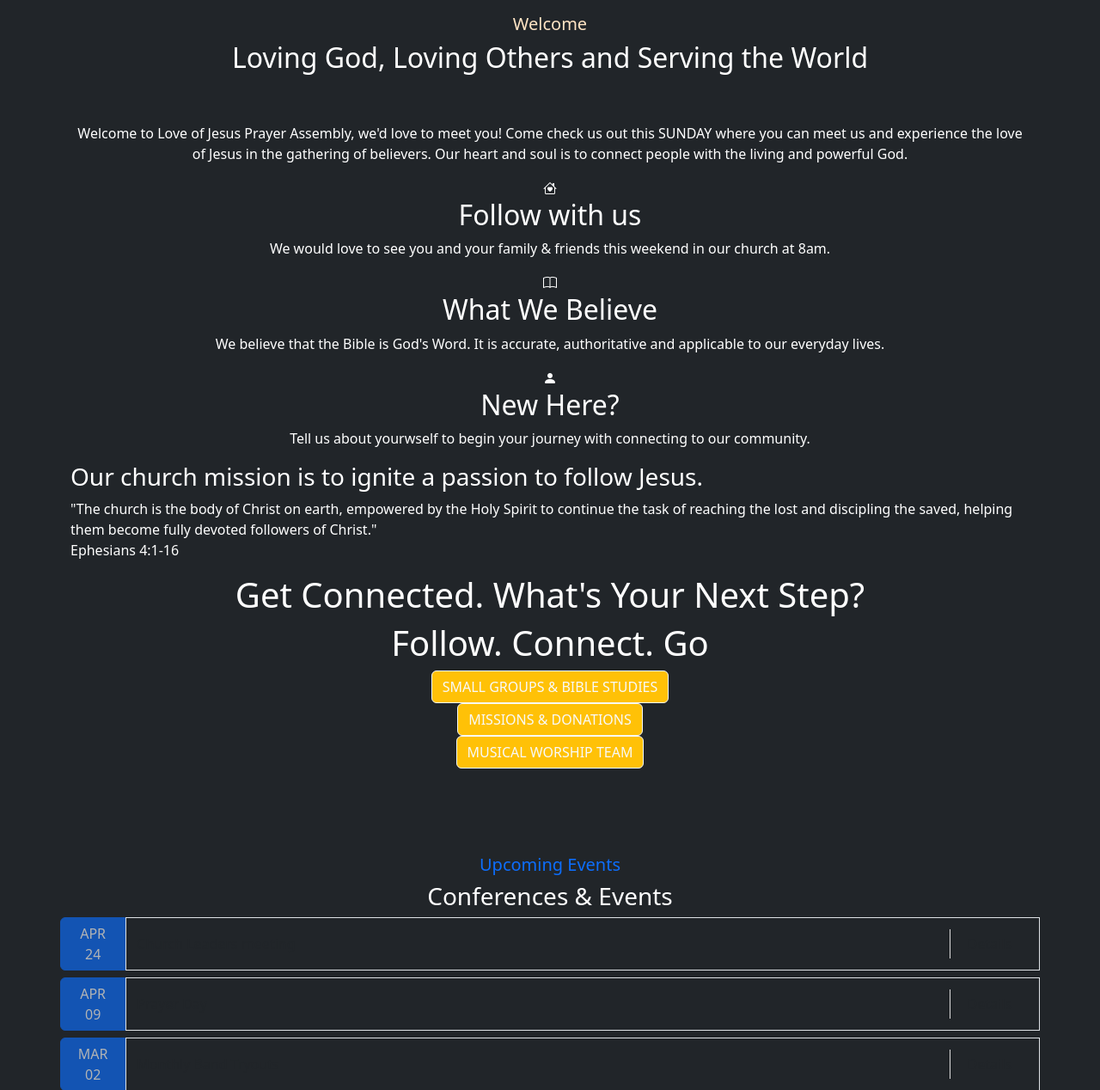
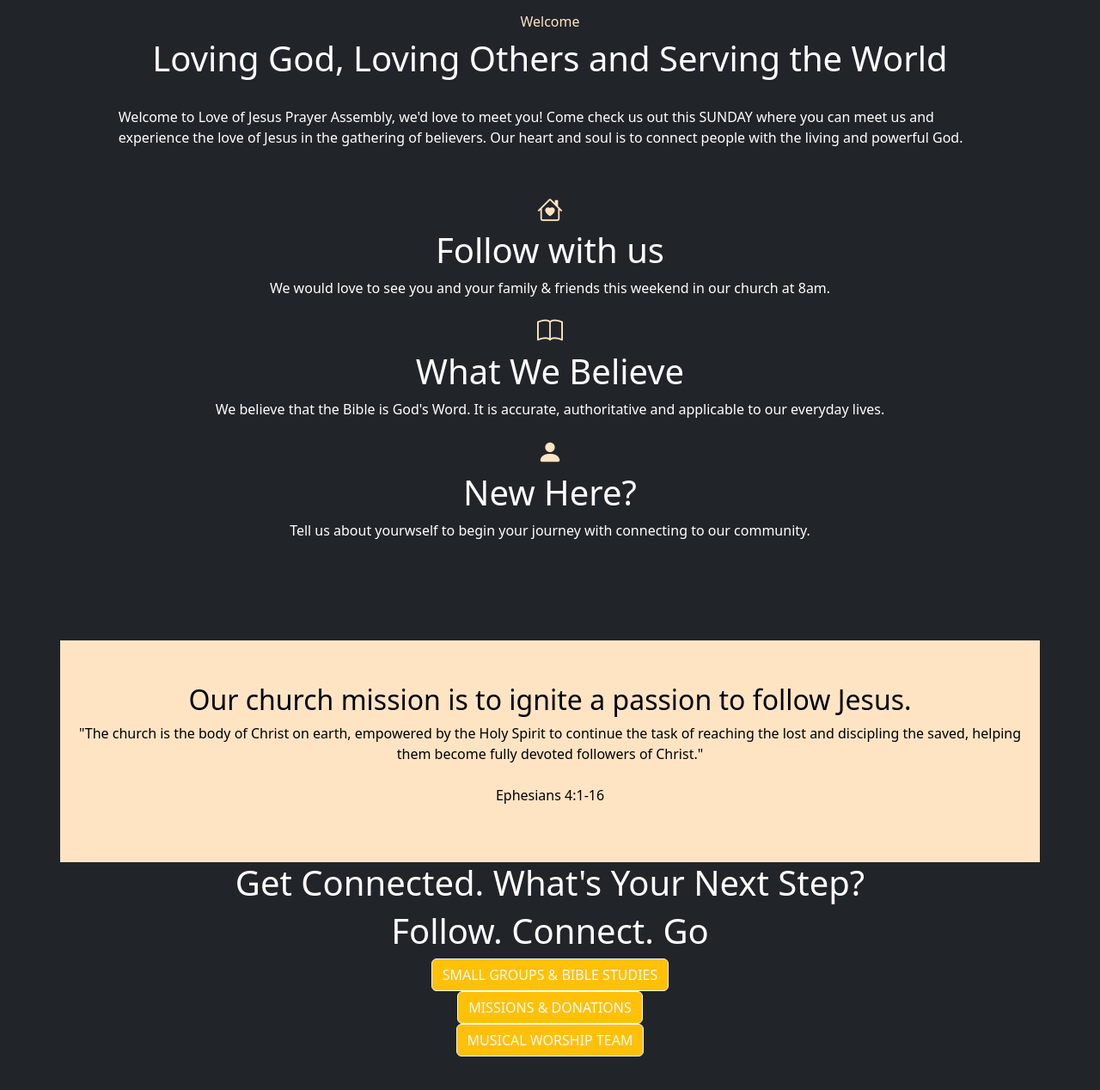
Before and after one commit to i-ekundayo/LOJPA, a PHP site: page / in a window 1280 px wide. Shown: the part 2212-3480 px from the top of the page at 86% size. Run offline with PHP 8.4, Linux system fonts and the light colour scheme.

Commit message:
worked on the welcome section and church mission

```diff
--- a/index.html
+++ b/index.html
@@ -69,36 +69,35 @@
           <div class="iconView d-flex align-items-center justify-content-center"><img src="images/icon-view.svg" style="width: 30px;" alt="view"></div>
         </div>
         <aside class="mt-3 text">
-            <div>
-              <h5>Welcome</h5>
-              <h2>Loving God, Loving Others and Serving the World</h2>
-              <br>
+            <div class="welcomeText">
+              <h6>Welcome</h6>
+              <h1>Loving God, Loving Others and Serving the World</h1>
               <br>
               <p>Welcome to Love of Jesus Prayer Assembly, we'd love to meet you! Come check us out this SUNDAY where you can meet us and experience the love of Jesus in the gathering of believers. Our heart and soul is to connect people with the living and powerful God.</p>
             </div>
 
             <article>
               <span><i class="bi bi-house-heart"></i></span>
-              <h2>Follow with us</h2>
+              <h1>Follow with us</h1>
               <p>We would love to see you and your family & friends this weekend in our church at 8am.</p>
             </article>
             <article>
               <span><i class="bi bi-book"></i></span>
-              <h2>What We Believe</h2>
+              <h1>What We Believe</h1>
               <p>We believe that the Bible is God's Word. It is accurate, authoritative and applicable to our everyday lives.</p>
             </article>
             <article>
               <span><i class="bi bi-person-fill"></i></span>
-              <h2>New Here?</h2>
+              <h1>New Here?</h1>
               <p>Tell us about yourwself to begin your journey with connecting to our community.</p>
             </article>
         </aside>
     </section>
 
     <!-- Church Mission -->
-    <section class="container">
-      <h3>Our church mission is to ignite a passion to follow Jesus.</h3>
-      <p>"The church is the body of Christ on earth, empowered by the Holy Spirit to continue the task of reaching the lost and discipling the saved, helping them become fully devoted followers of Christ."<br>Ephesians 4:1-16</p>
+    <section class="container" id="churchMission">
+      <h2>Our church mission is to ignite a passion to follow Jesus.</h2>
+      <p>"The church is the body of Christ on earth, empowered by the Holy Spirit to continue the task of reaching the lost and discipling the saved, helping them become fully devoted followers of Christ."<br><br>Ephesians 4:1-16</p>
     </section>
 
     <!-- Assistance -->
--- a/style.css
+++ b/style.css
@@ -76,7 +76,7 @@ footer {
 }
 
 #welcomeSection {
-    margin-top: 100px;
+    margin: 100px auto;
     text-align: center;
 }
 
@@ -104,10 +104,33 @@ footer {
     cursor: pointer;
 }
 
-#welcomeSection .text h5{
+#welcomeSection .text{
+    width: 90%;
+}
+
+#welcomeSection .text h6{
     color: bisque;
 }
 
+#welcomeSection .text .welcomeText {
+    margin-bottom: 50px;
+}
+
+#welcomeSection .text .welcomeText p {
+    text-align: left;
+}
+
+#welcomeSection .text .bi {
+    font-size: 30px;
+    color: bisque;
+}
+
+#churchMission {
+    background-color: bisque;
+    color: black;
+    padding: 50px 20px;
+    text-align: center;
+}
 
 
 .events{
```
